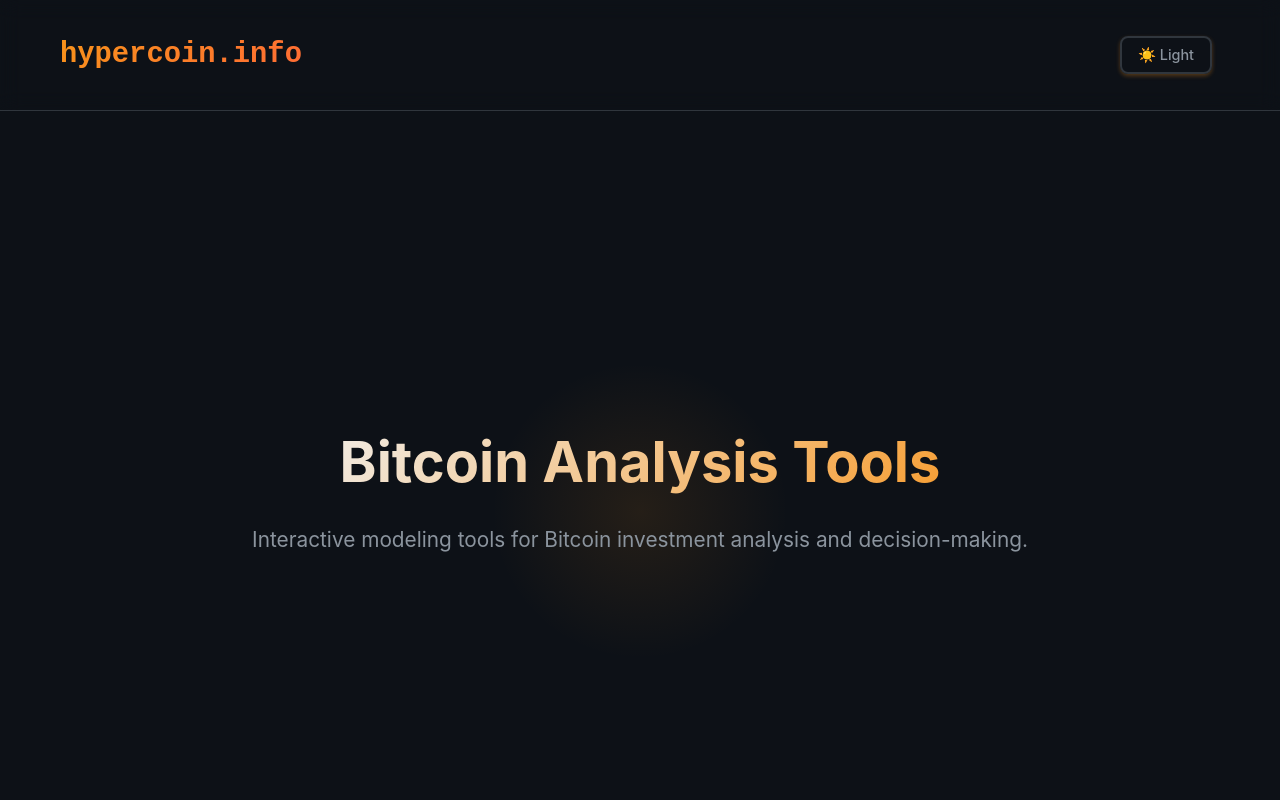
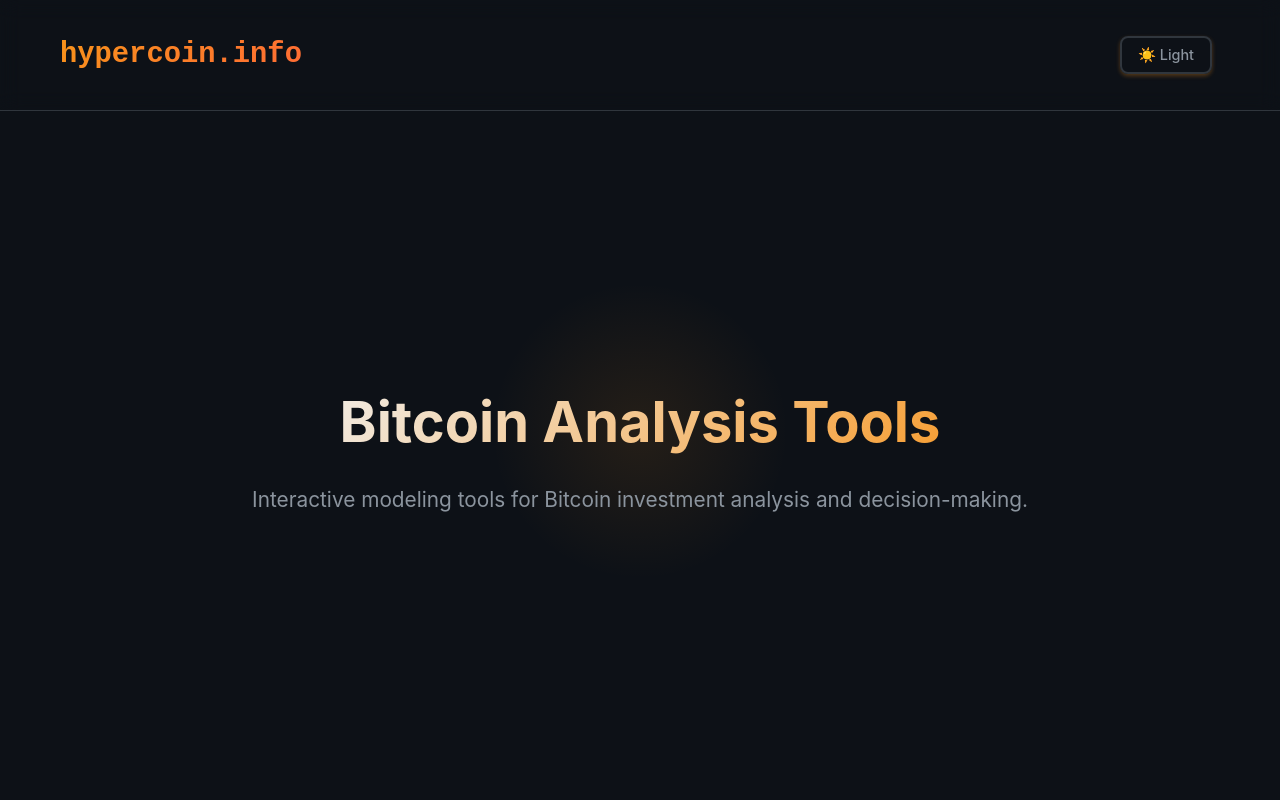
Before and after one commit to hypercoind/hypercoin-research, a plain HTML site: page index.html in a window 1280 px wide. Shown: the top 800 px of the page. Drawn offline with Linux system fonts and the light colour scheme.

Commit message:
center header on landing page

```diff
--- a/styles.css
+++ b/styles.css
@@ -106,12 +106,13 @@ header {
     position: relative;
     padding: 0;
     scroll-snap-align: start;
+    transform: translateY(-5vh);
 }
 
 header::before {
     content: "";
     position: absolute;
-    top: 50%;
+    top: 45%;
     left: 50%;
     transform: translate(-50%, -50%);
     width: 300px;
```
